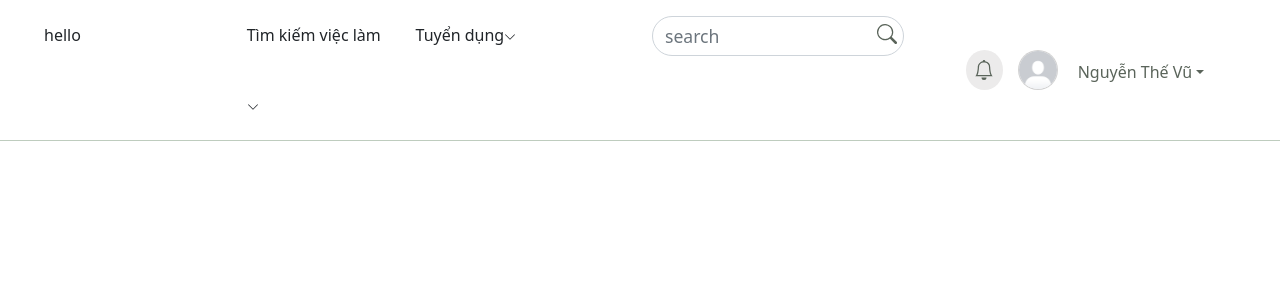
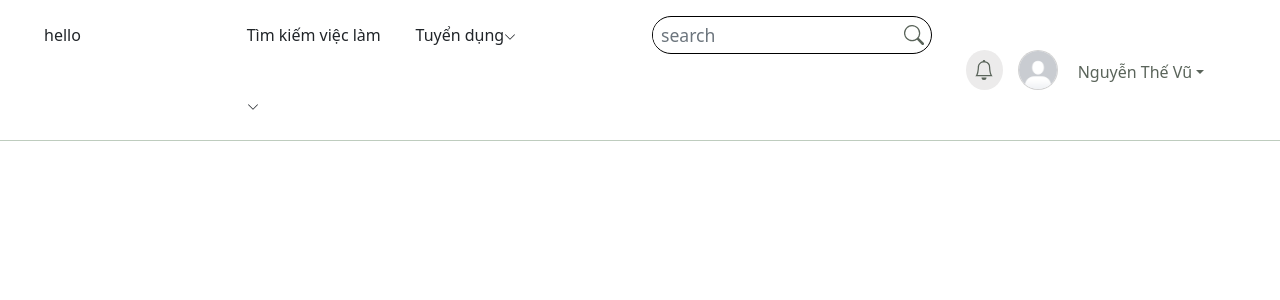
Before and after one commit to nguyentheduyet01/freelancer_hiring, a React (Create React App) app in the folder frontend/: page / in a window 1280 px wide. Shown: the top 300 px of the page. Built offline with nearby package versions, Linux system fonts and the light colour scheme.

Commit message:
modify form search and title select job

```diff
--- a/frontend/src/components/avatar/Avatar.jsx
+++ b/frontend/src/components/avatar/Avatar.jsx
@@ -2,14 +2,15 @@ import React from "react";
 import { Card, Col, Dropdown, DropdownButton, Row } from "react-bootstrap";
 import avatar from "../../images/avatar.png";
 import { Bell } from "react-bootstrap-icons";
+import { Link } from "react-router-dom";
 
 const Avatar = () => {
   return (
     <Row style={{ width: "100%" }}>
       <Col xm lg='2' style={{ display: "flex", alignItems: "center", padding: "0" }}>
-        <a className='Notification'>
+        <Link className='Notification'>
           <Bell size={20} color='#5a645a' />
-        </a>
+        </Link>
       </Col>
       <Col
         xm
--- a/frontend/src/components/dropdown/DDFindJob.jsx
+++ b/frontend/src/components/dropdown/DDFindJob.jsx
@@ -1,5 +1,6 @@
 import React from "react";
 import { Col, Row } from "react-bootstrap";
+import { ChevronRight } from "react-bootstrap-icons";
 
 const DDFindJob = () => {
   return (
@@ -15,9 +16,31 @@ const DDFindJob = () => {
           borderBottom: "1px solid #BECCBE",
           boxShadow: "43px 15px 50px -14px #BECCBE",
           margin: "0",
+          lineHeight: "20px",
         }}
       >
-        <Col style={{ borderRight: "1.5px solid #BECCBE" }} xm lg='4'></Col>
+        <Col
+          style={{ borderRight: "1.5px solid #BECCBE" }}
+          xm
+          lg='4'
+          className='d-flex align-items-center flex-column pt-3'
+        >
+          <div className='p-4 pt-0 pb-0 block-title d-flex align-items-center flex-row'>
+            <div>
+              <b className='width-title'>Tìm & Đăng Tin</b>
+              <span className='subtitle'>Nơi hội tụ các freelancer chuyên nghiệp nhất</span>
+            </div>
+            <ChevronRight size={30} />
+          </div>
+          <div className='p-4 pt-0 pb-0 block-title'>
+            <b className='width-title'>Tìm & Đăng Tin</b>
+            <span className='subtitle'>Nơi hội tụ các freelancer chuyên nghiệp nhất</span>
+          </div>
+          <div className='p-4 pt-0 pb-0 block-title'>
+            <b className='width-title'>Tìm & Đăng Tin</b>
+            <span className='subtitle'>Nơi hội tụ các freelancer chuyên nghiệp nhất</span>
+          </div>
+        </Col>
         <Col></Col>
       </Row>
     </div>
--- a/frontend/src/components/header/Header.css
+++ b/frontend/src/components/header/Header.css
@@ -1,10 +1,21 @@
+.headerStyle{
+  width: "95%" !important;
+  margin: "0 auto" !important;
+  line-height: "70px" !important;
+}
+.formSearch{
+  display: flex;
+  flex-direction: row;
+  justify-content: between;
+  align-items: center;
+}
 .menu-item{
   padding: 27px 0 27px 0;
   font-weight: 500 !important;
   cursor: pointer;
 }
 
-.menu-item:hover{
+.menu-item:hover > span{
   color: #362FD9;
 }
 
@@ -33,3 +44,34 @@
   display: flex !important;
   align-items: center;
 }
+
+.tittle{
+  border: "1px solid black" !important;
+  padding: "10px" !important;
+}
+.width-title{
+  /* height: 30px !important; */
+  display: block;
+}
+.subtitle{
+  color: rgb(151, 150, 150) !important;
+  font-weight: 400;
+  font-size: 90%;
+  word-wrap: break-word
+}
+.block-title{
+  width: 310px !important;
+  height: 108px !important;
+  display: flex;
+  flex-direction: column;
+  align-items: start;
+  justify-content: center;
+}
+
+.block-title:hover{
+  background-color: #DEFCF9;
+}
+
+.form-control:focus{
+  box-shadow: none !important;
+}
--- a/frontend/src/components/header/Header.jsx
+++ b/frontend/src/components/header/Header.jsx
@@ -1,6 +1,6 @@
 import React, { useState } from "react";
 import { Button, Col, Form, Row } from "react-bootstrap";
-import { Search, ChevronDown, ChevronUp } from "react-bootstrap-icons";
+import { Search, ChevronDown, ChevronUp, ChevronRight } from "react-bootstrap-icons";
 import DDFreelance from "../dropdown/DDFreelance";
 import "./Header.css";
 import DDFindJob from "./../dropdown/DDFindJob";
@@ -26,7 +26,7 @@ const Header = () => {
                   onMouseLeave={() => setIsShow(() => false)}
                   onMouseEnter={() => setIsShow(() => true)}
                 >
-                  Tìm kiếm việc làm
+                  <span>Tìm kiếm việc làm</span>
                   {isShow && <DDFreelance />}
                 </span>
                 <span>{isShow ? <ChevronUp size={12} /> : <ChevronDown size={12} />}</span>
@@ -34,10 +34,10 @@ const Header = () => {
               <Col xm lg='5'>
                 <span
                   className='menu-item'
-                  onMouseLeave={() => setIsShowJob(() => false)}
+                  onMouseLeave={() => setIsShowJob(() => true)}
                   onMouseEnter={() => setIsShowJob(() => true)}
                 >
-                  Tuyển dụng
+                  <span>Tuyển dụng</span>
                   {isShowJob && <DDFindJob />}
                 </span>
                 <span>{isShowJob ? <ChevronUp size={12} /> : <ChevronDown size={12} />}</span>
@@ -47,12 +47,21 @@ const Header = () => {
           <Col xs xm lg='3'>
             <Row className='mt-3'>
               <Col style={{ padding: "15  px 0 0 0" }}>
-                <Form style={{ width: "90%", position: "relative" }}>
-                  <Form.Group className='mb-3' controlId='formBasicEmail'>
+                <Form
+                  style={{
+                    position: "relative",
+                    borderRadius: "100px",
+                    border: "1px solid black",
+                    height: "38px",
+                    overflow: "hidden",
+                  }}
+                  className='formSearch'
+                >
+                  <Form.Group className='' controlId='formBasicEmail' style={{ width: "260px" }}>
                     <Form.Control
                       type='text'
                       placeholder='search'
-                      style={{ fontSize: "110%", borderRadius: "100px" }}
+                      style={{ fontSize: "110%", border: "none", padding: "0 0 0 8px" }}
                     />
                   </Form.Group>
                   <Button
```
